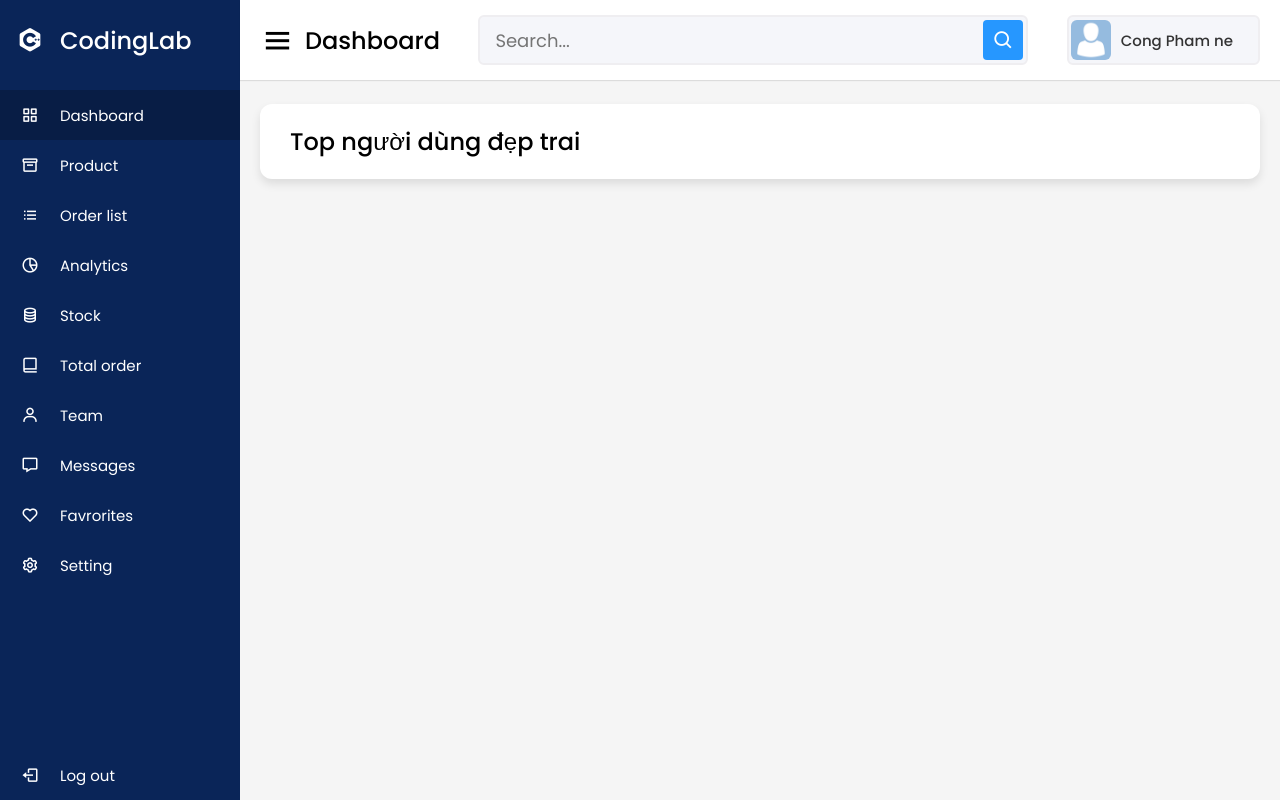
After one commit to PhamTienThanhCong/website_buy_sell_coursera, a PHP site: page /admin/manage/employee_exam.php in a window 1280 px wide. The commit adds this page. Run offline with PHP 8.4, Linux system fonts and the light colour scheme; a user stored in the database is signed in.

Commit message:
copy code

```diff
--- /dev/null
+++ b/admin/default/option.php
@@ -0,0 +1,74 @@
+<div class="sidebar">
+    <div class="logo-details">
+      <i class='bx bxl-c-plus-plus'></i>
+      <span class="logo_name">CodingLab</span>
+    </div>
+      <ul class="nav-links">
+        <li>
+          <a href="#" class="active">
+            <i class='bx bx-grid-alt' ></i>
+            <span class="links_name">Dashboard</span>
+          </a>
+        </li>
+        <li>
+          <a href="#">
+            <i class='bx bx-box' ></i>
+            <span class="links_name">Product</span>
+          </a>
+        </li>
+        <li>
+          <a href="#">
+            <i class='bx bx-list-ul' ></i>
+            <span class="links_name">Order list</span>
+          </a>
+        </li>
+        <li>
+          <a href="#">
+            <i class='bx bx-pie-chart-alt-2' ></i>
+            <span class="links_name">Analytics</span>
+          </a>
+        </li>
+        <li>
+          <a href="#">
+            <i class='bx bx-coin-stack' ></i>
+            <span class="links_name">Stock</span>
+          </a>
+        </li>
+        <li>
+          <a href="#">
+            <i class='bx bx-book-alt' ></i>
+            <span class="links_name">Total order</span>
+          </a>
+        </li>
+        <li>
+          <a href="#">
+            <i class='bx bx-user' ></i>
+            <span class="links_name">Team</span>
+          </a>
+        </li>
+        <li>
+          <a href="#">
+            <i class='bx bx-message' ></i>
+            <span class="links_name">Messages</span>
+          </a>
+        </li>
+        <li>
+          <a href="#">
+            <i class='bx bx-heart' ></i>
+            <span class="links_name">Favrorites</span>
+          </a>
+        </li>
+        <li>
+          <a href="#">
+            <i class='bx bx-cog' ></i>
+            <span class="links_name">Setting</span>
+          </a>
+        </li>
+        <li class="log_out">
+          <a href="#">
+            <i class='bx bx-log-out'></i>
+            <span class="links_name">Log out</span>
+          </a>
+        </li>
+      </ul>
+  </div>
--- /dev/null
+++ b/admin/default/user.php
@@ -0,0 +1,16 @@
+<nav>
+      <div class="sidebar-button">
+        <i class='bx bx-menu sidebarBtn'></i>
+        <span class="dashboard">Dashboard</span>
+      </div>
+      <div class="search-box">
+        <input type="text" placeholder="Search...">
+        <i class='bx bx-search' ></i>
+      </div>
+      <div class="profile-details">
+        <img src="../../public/images/default/avata.png" alt="">
+        <span class="admin_name">
+            <?php echo $_SESSION['user']?>
+        </span>
+      </div>
+</nav>
--- /dev/null
+++ b/admin/manage/employee_exam.php
@@ -0,0 +1,98 @@
+<?php
+    session_start();
+    if (isset($_SESSION['lever']) == false){
+        header('Location: ../login.php');
+    }elseif ($_SESSION['lever'] != 2){
+        header('Location: ../index.php');
+    }
+?>
+<!DOCTYPE html>
+<html lang="en" dir="ltr">
+  <head>
+    <meta charset="UTF-8">
+    <link rel="stylesheet" href="style.css">
+    <link href='https://unpkg.com/boxicons@2.0.7/css/boxicons.min.css' rel='stylesheet'>
+     <meta name="viewport" content="width=device-width, initial-scale=1.0">
+   </head>
+<body>
+  <?php
+    require "../default/option.php"
+  ?>
+  <section class="home-section">
+  <?php
+    require "../default/user.php"
+  ?>
+    <div class="home-content">
+      <!-- <div class="overview-boxes">
+        <div class="box">
+          <div class="right-side">
+            <div class="box-topic">Total Order</div>
+            <div class="number">40,876</div>
+            <div class="indicator">
+              <i class='bx bx-up-arrow-alt'></i>
+              <span class="text">Up from yesterday</span>
+            </div>
+          </div>
+          <i class='bx bx-cart-alt cart'></i>
+        </div>
+        <div class="box">
+          <div class="right-side">
+            <div class="box-topic">Total Sales</div>
+            <div class="number">38,876</div>
+            <div class="indicator">
+              <i class='bx bx-up-arrow-alt'></i>
+              <span class="text">Up from yesterday</span>
+            </div>
+          </div>
+          <i class='bx bxs-cart-add cart two' ></i>
+        </div>
+        <div class="box">
+          <div class="right-side">
+            <div class="box-topic">Total Profit</div>
+            <div class="number">$12,876</div>
+            <div class="indicator">
+              <i class='bx bx-up-arrow-alt'></i>
+              <span class="text">Up from yesterday</span>
+            </div>
+          </div>
+          <i class='bx bx-cart cart three' ></i>
+        </div>
+        <div class="box">
+          <div class="right-side">
+            <div class="box-topic">Total Return</div>
+            <div class="number">11,086</div>
+            <div class="indicator">
+              <i class='bx bx-down-arrow-alt down'></i>
+              <span class="text">Down From Today</span>
+            </div>
+          </div>
+          <i class='bx bxs-cart-download cart four' ></i>
+        </div>
+      </div> -->
+
+      <div class="sales-boxes">
+        <div class="recent-sales box">
+          <div class="title">Top người dùng đẹp trai</div>
+          <div class="sales-details">
+
+          </div>
+
+        </div>
+      </div>
+    </div>
+  </section>
+
+  <script>
+    let sidebar = document.querySelector(".sidebar");
+    let sidebarBtn = document.querySelector(".sidebarBtn");
+    sidebarBtn.onclick = function() {
+    sidebar.classList.toggle("active");
+    if(sidebar.classList.contains("active")){
+        sidebarBtn.classList.replace("bx-menu" ,"bx-menu-alt-right");
+    }else
+        sidebarBtn.classList.replace("bx-menu-alt-right", "bx-menu");
+    }
+ </script>
+
+</body>
+</html>
--- /dev/null
+++ b/admin/manage/style.css
@@ -0,0 +1,415 @@
+/* Googlefont Poppins CDN Link */
+@import url('https://fonts.googleapis.com/css2?family=Poppins:wght@200;300;400;500;600;700&display=swap');
+*{
+  margin: 0;
+  padding: 0;
+  box-sizing: border-box;
+  font-family: 'Poppins', sans-serif;
+}
+.sidebar{
+  position: fixed;
+  height: 100%;
+  width: 240px;
+  background: #0A2558;
+  transition: all 0.5s ease;
+}
+.sidebar.active{
+  width: 60px;
+}
+.sidebar .logo-details{
+  height: 80px;
+  display: flex;
+  align-items: center;
+}
+.sidebar .logo-details i{
+  font-size: 28px;
+  font-weight: 500;
+  color: #fff;
+  min-width: 60px;
+  text-align: center
+}
+.sidebar .logo-details .logo_name{
+  color: #fff;
+  font-size: 24px;
+  font-weight: 500;
+}
+.sidebar .nav-links{
+  margin-top: 10px;
+}
+.sidebar .nav-links li{
+  position: relative;
+  list-style: none;
+  height: 50px;
+}
+.sidebar .nav-links li a{
+  height: 100%;
+  width: 100%;
+  display: flex;
+  align-items: center;
+  text-decoration: none;
+  transition: all 0.4s ease;
+}
+.sidebar .nav-links li a.active{
+  background: #081D45;
+}
+.sidebar .nav-links li a:hover{
+  background: #081D45;
+}
+.sidebar .nav-links li i{
+  min-width: 60px;
+  text-align: center;
+  font-size: 18px;
+  color: #fff;
+}
+.sidebar .nav-links li a .links_name{
+  color: #fff;
+  font-size: 15px;
+  font-weight: 400;
+  white-space: nowrap;
+}
+.sidebar .nav-links .log_out{
+  position: absolute;
+  bottom: 0;
+  width: 100%;
+}
+.home-section{
+  position: relative;
+  background: #f5f5f5;
+  min-height: 100vh;
+  width: calc(100% - 240px);
+  left: 240px;
+  transition: all 0.5s ease;
+}
+.sidebar.active ~ .home-section{
+  width: calc(100% - 60px);
+  left: 60px;
+}
+.home-section nav{
+  display: flex;
+  justify-content: space-between;
+  height: 80px;
+  background: #fff;
+  display: flex;
+  align-items: center;
+  position: fixed;
+  width: calc(100% - 240px);
+  left: 240px;
+  z-index: 100;
+  padding: 0 20px;
+  box-shadow: 0 1px 1px rgba(0, 0, 0, 0.1);
+  transition: all 0.5s ease;
+}
+.sidebar.active ~ .home-section nav{
+  left: 60px;
+  width: calc(100% - 60px);
+}
+.home-section nav .sidebar-button{
+  display: flex;
+  align-items: center;
+  font-size: 24px;
+  font-weight: 500;
+}
+nav .sidebar-button i{
+  font-size: 35px;
+  margin-right: 10px;
+}
+.home-section nav .search-box{
+  position: relative;
+  height: 50px;
+  max-width: 550px;
+  width: 100%;
+  margin: 0 20px;
+}
+nav .search-box input{
+  height: 100%;
+  width: 100%;
+  outline: none;
+  background: #F5F6FA;
+  border: 2px solid #EFEEF1;
+  border-radius: 6px;
+  font-size: 18px;
+  padding: 0 15px;
+}
+nav .search-box .bx-search{
+  position: absolute;
+  height: 40px;
+  width: 40px;
+  background: #2697FF;
+  right: 5px;
+  top: 50%;
+  transform: translateY(-50%);
+  border-radius: 4px;
+  line-height: 40px;
+  text-align: center;
+  color: #fff;
+  font-size: 22px;
+  transition: all 0.4 ease;
+}
+.home-section nav .profile-details{
+  display: flex;
+  align-items: center;
+  background: #F5F6FA;
+  border: 2px solid #EFEEF1;
+  border-radius: 6px;
+  height: 50px;
+  min-width: 190px;
+  padding: 0 15px 0 2px;
+}
+nav .profile-details img{
+  height: 40px;
+  width: 40px;
+  border-radius: 6px;
+  object-fit: cover;
+}
+nav .profile-details .admin_name{
+  font-size: 15px;
+  font-weight: 500;
+  color: #333;
+  margin: 0 10px;
+  white-space: nowrap;
+}
+nav .profile-details i{
+  font-size: 25px;
+  color: #333;
+}
+.home-section .home-content{
+  position: relative;
+  padding-top: 104px;
+}
+.home-content .overview-boxes{
+  display: flex;
+  align-items: center;
+  justify-content: space-between;
+  flex-wrap: wrap;
+  padding: 0 20px;
+  margin-bottom: 26px;
+}
+.overview-boxes .box{
+  display: flex;
+  align-items: center;
+  justify-content: center;
+  width: calc(100% / 4 - 15px);
+  background: #fff;
+  padding: 15px 14px;
+  border-radius: 12px;
+  box-shadow: 0 5px 10px rgba(0,0,0,0.1);
+}
+.overview-boxes .box-topic{
+  font-size: 20px;
+  font-weight: 500;
+}
+.home-content .box .number{
+  display: inline-block;
+  font-size: 35px;
+  margin-top: -6px;
+  font-weight: 500;
+}
+.home-content .box .indicator{
+  display: flex;
+  align-items: center;
+}
+.home-content .box .indicator i{
+  height: 20px;
+  width: 20px;
+  background: #8FDACB;
+  line-height: 20px;
+  text-align: center;
+  border-radius: 50%;
+  color: #fff;
+  font-size: 20px;
+  margin-right: 5px;
+}
+.box .indicator i.down{
+  background: #e87d88;
+}
+.home-content .box .indicator .text{
+  font-size: 12px;
+}
+.home-content .box .cart{
+  display: inline-block;
+  font-size: 32px;
+  height: 50px;
+  width: 50px;
+  background: #cce5ff;
+  line-height: 50px;
+  text-align: center;
+  color: #66b0ff;
+  border-radius: 12px;
+  margin: -15px 0 0 6px;
+}
+.home-content .box .cart.two{
+   color: #2BD47D;
+   background: #C0F2D8;
+ }
+.home-content .box .cart.three{
+   color: #ffc233;
+   background: #ffe8b3;
+ }
+.home-content .box .cart.four{
+   color: #e05260;
+   background: #f7d4d7;
+ }
+.home-content .total-order{
+  font-size: 20px;
+  font-weight: 500;
+}
+.home-content .sales-boxes{
+  display: flex;
+  justify-content: space-between;
+  /* padding: 0 20px; */
+}
+
+/* left box */
+.home-content .sales-boxes .recent-sales{
+  width: 100%;
+  background: #fff;
+  padding: 20px 30px;
+  margin: 0 20px;
+  border-radius: 12px;
+  box-shadow: 0 5px 10px rgba(0, 0, 0, 0.1);
+}
+.home-content .sales-boxes .sales-details{
+  display: flex;
+  align-items: center;
+  justify-content: space-between;
+}
+.sales-boxes .box .title{
+  font-size: 24px;
+  font-weight: 500;
+  /* margin-bottom: 10px; */
+}
+.sales-boxes .sales-details li.topic{
+  font-size: 20px;
+  font-weight: 500;
+}
+.sales-boxes .sales-details li{
+  list-style: none;
+  margin: 8px 0;
+}
+.sales-boxes .sales-details li a{
+  font-size: 18px;
+  color: #333;
+  font-size: 400;
+  text-decoration: none;
+}
+.sales-boxes .box .button{
+  width: 100%;
+  display: flex;
+  justify-content: flex-end;
+}
+.sales-boxes .box .button a{
+  color: #fff;
+  background: #0A2558;
+  padding: 4px 12px;
+  font-size: 15px;
+  font-weight: 400;
+  border-radius: 4px;
+  text-decoration: none;
+  transition: all 0.3s ease;
+}
+.sales-boxes .box .button a:hover{
+  background:  #0d3073;
+}
+
+/* Right box */
+.home-content .sales-boxes .top-sales{
+  width: 35%;
+  background: #fff;
+  padding: 20px 30px;
+  margin: 0 20px 0 0;
+  border-radius: 12px;
+  box-shadow: 0 5px 10px rgba(0, 0, 0, 0.1);
+}
+.sales-boxes .top-sales li{
+  display: flex;
+  align-items: center;
+  justify-content: space-between;
+  margin: 10px 0;
+}
+.sales-boxes .top-sales li a img{
+  height: 40px;
+  width: 40px;
+  object-fit: cover;
+  border-radius: 12px;
+  margin-right: 10px;
+  background: #333;
+}
+.sales-boxes .top-sales li a{
+  display: flex;
+  align-items: center;
+  text-decoration: none;
+}
+.sales-boxes .top-sales li .product,
+.price{
+  font-size: 17px;
+  font-weight: 400;
+  color: #333;
+}
+/* Responsive Media Query */
+@media (max-width: 1240px) {
+  .sidebar{
+    width: 60px;
+  }
+  .sidebar.active{
+    width: 220px;
+  }
+  .home-section{
+    width: calc(100% - 60px);
+    left: 60px;
+  }
+  .sidebar.active ~ .home-section{
+    /* width: calc(100% - 220px); */
+    overflow: hidden;
+    left: 220px;
+  }
+  .home-section nav{
+    width: calc(100% - 60px);
+    left: 60px;
+  }
+  .sidebar.active ~ .home-section nav{
+    width: calc(100% - 220px);
+    left: 220px;
+  }
+}
+@media (max-width: 1150px) {
+  .home-content .sales-boxes{
+    flex-direction: column;
+  }
+  .home-content .sales-boxes .box{
+    width: 100%;
+    overflow-x: scroll;
+    margin-bottom: 30px;
+  }
+  .home-content .sales-boxes .top-sales{
+    margin: 0;
+  }
+}
+@media (max-width: 1000px) {
+  .overview-boxes .box{
+    width: calc(100% / 2 - 15px);
+    margin-bottom: 15px;
+  }
+}
+@media (max-width: 700px) {
+  nav .sidebar-button .dashboard,
+  nav .profile-details .admin_name,
+  nav .profile-details i{
+    display: none;
+  }
+  .home-section nav .profile-details{
+    height: 50px;
+    min-width: 40px;
+  }
+  .home-content .sales-boxes .sales-details{
+    width: 1060px;
+  }
+}
+@media (max-width: 550px) {
+  .overview-boxes .box{
+    width: 100%;
+    margin-bottom: 15px;
+  }
+  .sidebar.active ~ .home-section nav .profile-details{
+    display: none;
+  }
+}
--- a/admin/processing/login.php
+++ b/admin/processing/login.php
@@ -20,6 +20,7 @@ if (isset($admin['id_admin'])){
         $_SESSION['user'] = $admin['name_admin'];
         $_SESSION['id'] = $admin['id_admin'];
         $_SESSION['lever'] = $admin['lever'];
+        $_SESSION['image'] = $admin['image'];
     }elseif($admin['status_admin'] == -1){
         $_SESSION['alert'] = "Tài khoản của bạn đang bị cấm";
     }else{
```
Also changed, not shown: admin/manage/employee_manager.php (+82 -2 lines), admin/default/header.php (added).
